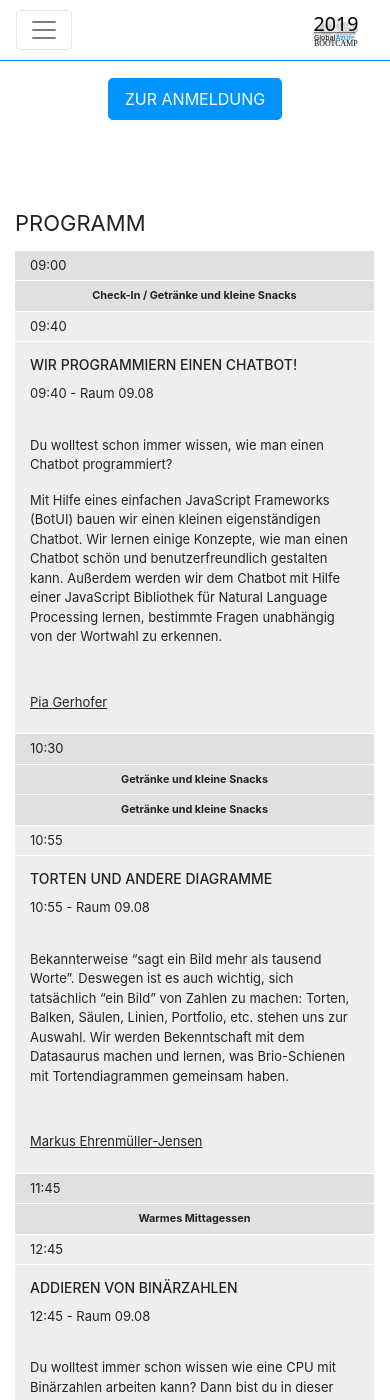
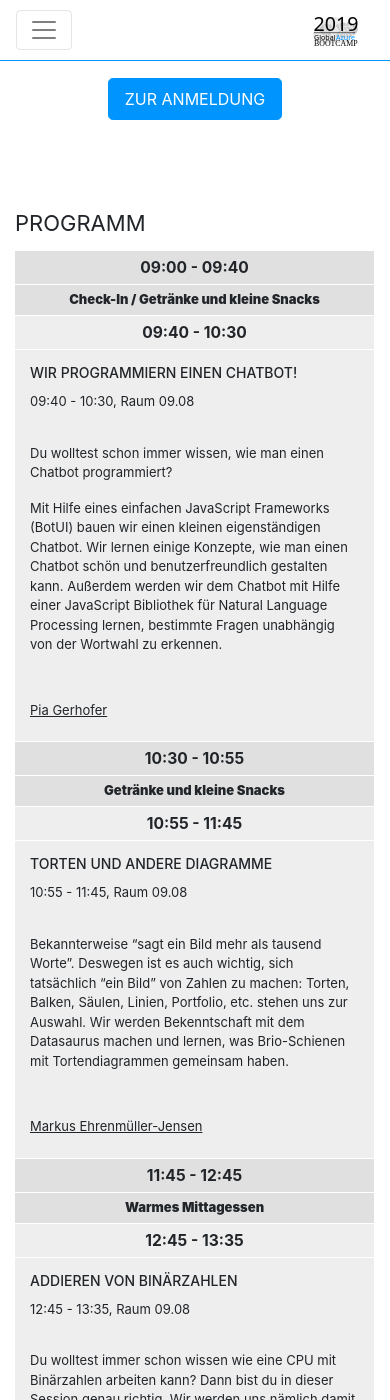
Before and after one commit to coding-club-linz/global-azure-bootcamp-2019, a Jekyll site: the page built from junior-bootcamp.md, in a window 390 px wide and 1400 px high, scrolled down 1241 px. Built offline with Jekyll 4.4.1, drawn with Linux system fonts in a browser that asks for light colours; nearby versions of some CDN libraries; some of the changed text lies outside the part shown.

Commit message:
programm

```diff
--- a/_includes/session-card.html
+++ b/_includes/session-card.html
@@ -3,20 +3,20 @@
     <h3>{% if sessionpage.slot == 1 %}KEYNOTE: {%endif%}{{ sessionpage.title }}</h3>
     <p>
         {% if sessionpage.room == '09.08' %}
-            {% if sessionpage.slot == 2 %}09:40{% endif %}
-            {% if sessionpage.slot == 3 %}10:55{% endif %}
-            {% if sessionpage.slot == 4 %}12:45{% endif %}
-            {% if sessionpage.slot == 5 %}13:50{% endif %}
-            {% if sessionpage.slot == 6 %}14:55{% endif %}
+            {% if sessionpage.slot == 2 %}09:40 - 10:30,{% endif %}
+            {% if sessionpage.slot == 3 %}10:55 - 11:45,{% endif %}
+            {% if sessionpage.slot == 4 %}12:45 - 13:35,{% endif %}
+            {% if sessionpage.slot == 5 %}13:50 - 14:40,{% endif %}
+            {% if sessionpage.slot == 6 %}14:55 - 15:45,{% endif %}
         {% else %}
-            {% if sessionpage.slot == 1 %}09:15{% endif %}
-            {% if sessionpage.slot == 2 %}09:55{% endif %}
-            {% if sessionpage.slot == 3 %}11:10{% endif %}
-            {% if sessionpage.slot == 4 %}13:00{% endif %}
-            {% if sessionpage.slot == 5 %}14:05{% endif %}
-            {% if sessionpage.slot == 6 %}15:10{% endif %}
+            {% if sessionpage.slot == 1 %}09:15 - 09:50,{% endif %}
+            {% if sessionpage.slot == 2 %}09:55 - 10:45,{% endif %}
+            {% if sessionpage.slot == 3 %}11:10 - 12:00,{% endif %}
+            {% if sessionpage.slot == 4 %}13:00 - 13:50,{% endif %}
+            {% if sessionpage.slot == 5 %}14:05 - 14:55,{% endif %}
+            {% if sessionpage.slot == 6 %}15:10 - 16:00,{% endif %}
         {% endif %}
-        - Raum {{ sessionpage.room }}
+        Raum {{ sessionpage.room }}
     </p>
     <div class="program-session-content">
         <p class="">{{ sessionpage.content | markdownify }}</p>
--- a/junior-bootcamp.md
+++ b/junior-bootcamp.md
@@ -41,67 +41,67 @@ Die Teilnahme am Event ist dank der [Sponsoren]({{ site.baseurl }}/sponsoren.htm
         <div class="col-md-2 d-none d-md-block">15. Stock</div>
 </div>
 <div class="row break">
-        <div class="col-md-1">09:00</div>
+        <div class="col-md-1">09:00 - 09:40</div>
         <div class="col-md-2">Check-In / Getränke und kleine Snacks</div>
         <div class="col-md-7 d-none d-md-block"></div>
         <div class="col-md-2 d-none d-md-block"></div>
 </div>
 <div class="row sessions">
-        <div class="col-md-1">09:40</div>
+        <div class="col-md-1">09:40 - 10:30</div>
         <div class="col-md-2 d-none d-md-block"></div>
         <div class="col-md-7">{% include session-card.html room='09.08' slot=2 %}</div>
         <div class="col-md-2 d-none d-md-block"></div>
 </div>
 <div class="row break">
-        <div class="col-md-1">10:30</div>
-        <div class="col-md-2">Getränke und kleine Snacks</div>
+        <div class="col-md-1">10:30 - 10:55</div>
+        <div class="col-md-2 d-none d-md-block">Getränke und kleine Snacks</div>
         <div class="col-md-7 d-none d-md-block"></div>
         <div class="col-md-2">Getränke und kleine Snacks</div>
 </div>
 <div class="row sessions">
-        <div class="col-md-1">10:55</div>
+        <div class="col-md-1">10:55 - 11:45</div>
         <div class="col-md-2 d-none d-md-block"></div>
         <div class="col-md-7">{% include session-card.html room='09.08' slot=3 %}</div>
         <div class="col-md-2 d-none d-md-block"></div>
 </div>
 <div class="row break">
-        <div class="col-md-1">11:45</div>
+        <div class="col-md-1">11:45 - 12:45</div>
         <div class="col-md-2 d-none d-md-block"></div>
         <div class="col-md-7 d-none d-md-block"></div>
         <div class="col-md-2">Warmes Mittagessen</div>
 </div>
 <div class="row sessions">
-        <div class="col-md-1">12:45</div>
+        <div class="col-md-1">12:45 - 13:35</div>
         <div class="col-md-2 d-none d-md-block"></div>
         <div class="col-md-7">{% include session-card.html room='09.08' slot=4 %}</div>
         <div class="col-md-2 d-none d-md-block"></div>
 </div>
 <div class="row break">
-        <div class="col-md-1">13:35</div>
-        <div class="col-md-2">Getränke und Kuchen</div>
+        <div class="col-md-1">13:35 - 13:50</div>
+        <div class="col-md-2 d-none d-md-block">Getränke und Kuchen</div>
         <div class="col-md-7 d-none d-md-block"></div>
         <div class="col-md-2">Getränke und Kuchen</div>
 </div>
 <div class="row sessions">
-        <div class="col-md-1">13:50</div>
+        <div class="col-md-1">13:50 - 14:40</div>
         <div class="col-md-2 d-none d-md-block"></div>
         <div class="col-md-7">{% include session-card.html room='09.08' slot=5 %}</div>
         <div class="col-md-2 d-none d-md-block"></div>
 </div>
 <div class="row break">
-        <div class="col-md-1">14:40</div>
-        <div class="col-md-2">Getränke und Kuchen</div>
+        <div class="col-md-1">14:40 - 14:55</div>
+        <div class="col-md-2 d-none d-md-block">Getränke und Kuchen</div>
         <div class="col-md-7 d-none d-md-block"></div>
         <div class="col-md-2">Getränke und Kuchen</div>
 </div>
 <div class="row sessions">
-        <div class="col-md-1">14:55</div>
+        <div class="col-md-1">14:55 - 15:45</div>
         <div class="col-md-2 d-none d-md-block"></div>
         <div class="col-md-7">{% include session-card.html room='09.08' slot=6 %}</div>
         <div class="col-md-2 d-none d-md-block"></div>
 </div>
 <div class="row sessions">
-        <div class="col-md-1">16:00</div>
+        <div class="col-md-1">16:00 - 16:15</div>
         <div class="col-md-2">
                 <h3>Abschluss</h3>
                 <p>Coding Club Linz</p>
--- a/styles/gab.css
+++ b/styles/gab.css
@@ -513,4 +513,16 @@ h1 .badge-pill {
     .expand-content i, .collapse-content i {
         font-size: 24px;
     }
+
+    div.row.break {
+        font-size: larger;
+        font-weight: bold;
+        text-align: center;
+    }
+
+    .program div.sessions > div:first-of-type {
+        font-size: larger;
+        font-weight: bold;
+        text-align: center;
+    }
 }
```
Also changed, not shown: organisatorisches.md (+14 -14 lines), programm.md (+12 -12 lines).
